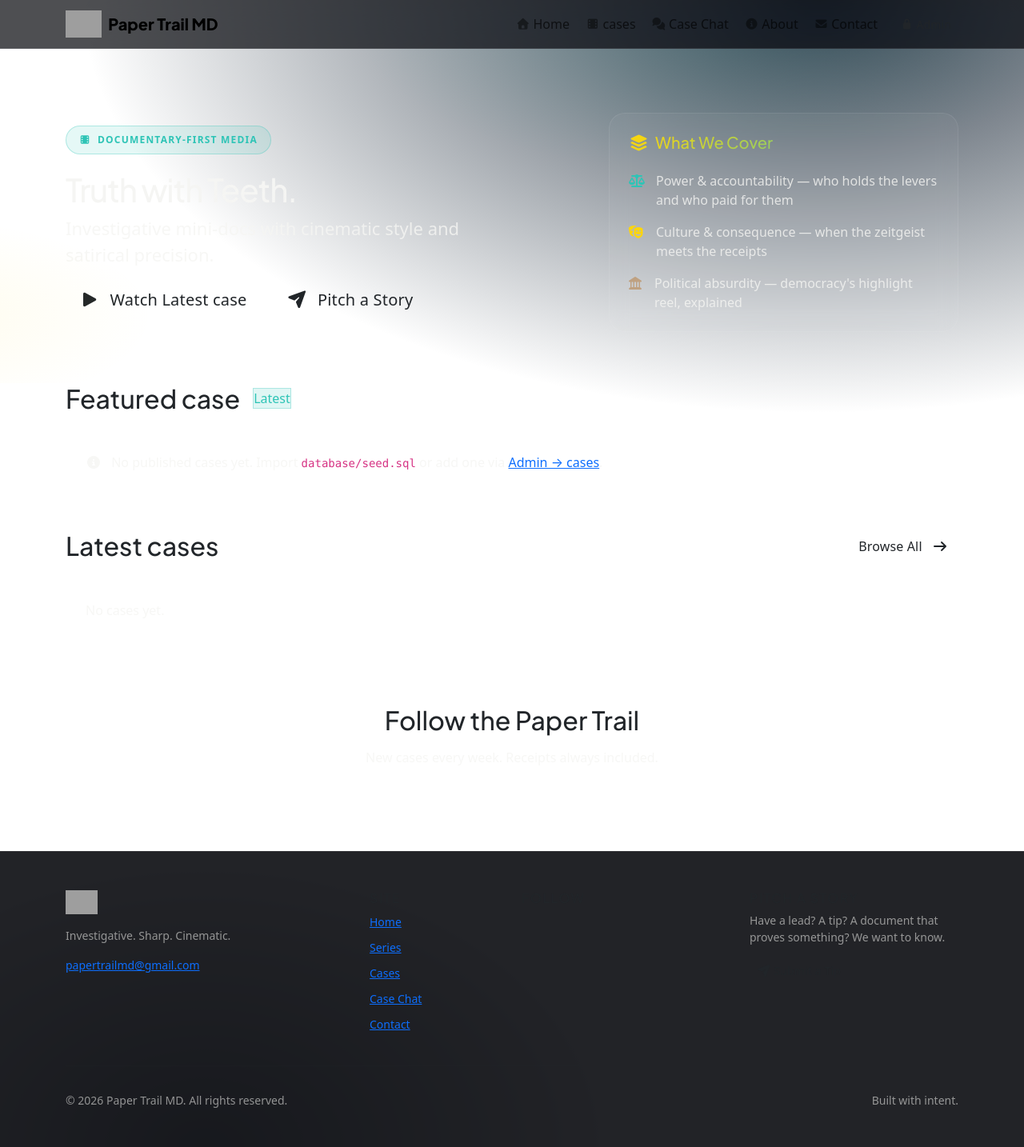
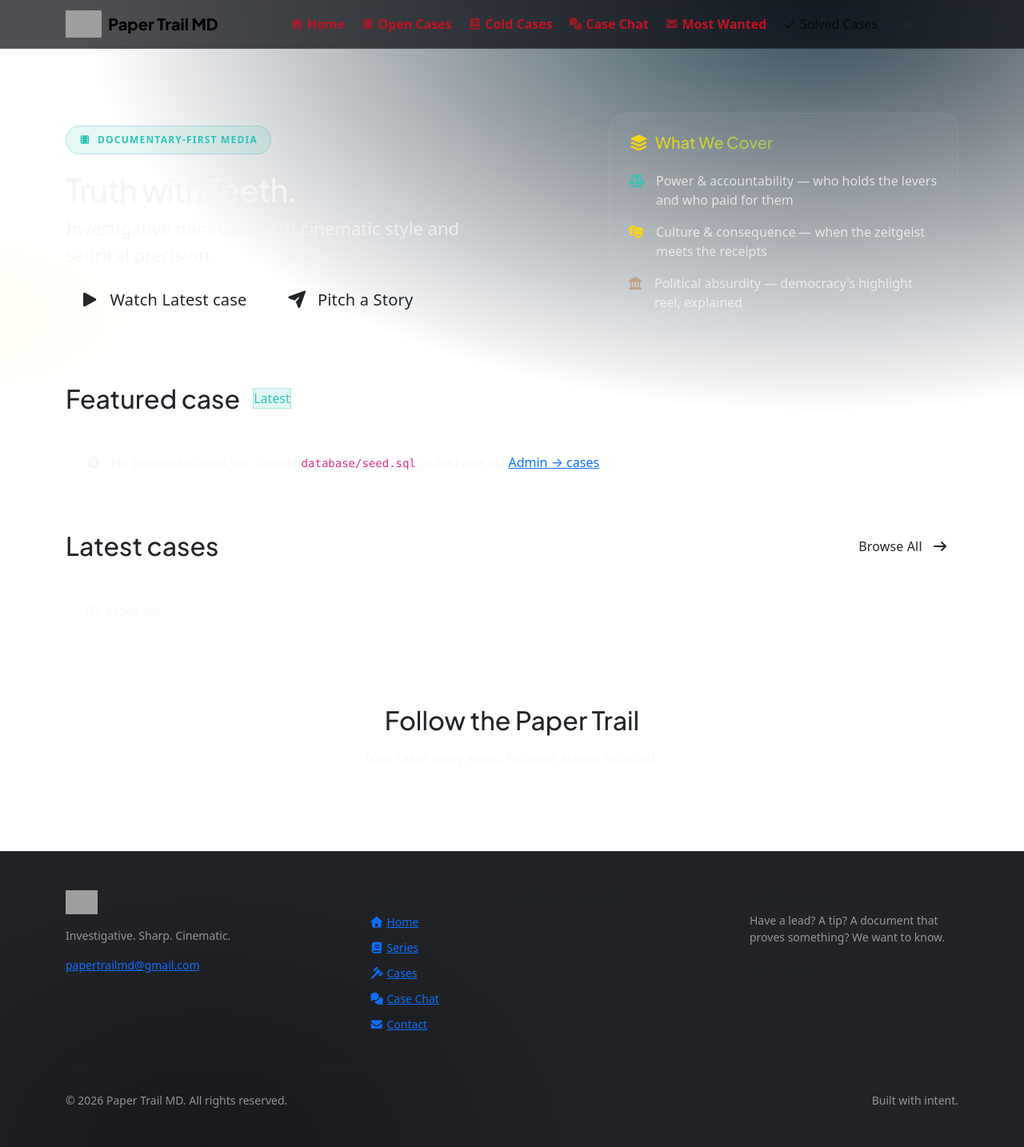
Before and after one commit to phreakin/ptmd, a PHP site: page / in a window 1280 px wide. Shown: the whole page at 80% size. Run offline with PHP 8.4, Linux system fonts and the light colour scheme; data that the repository does not hold is empty; some libraries are stand-ins or nearby versions; grey boxes are pictures that could not be loaded.

Commit message:
Header and footer changes

```diff
--- a/web/inc/footer.php
+++ b/web/inc/footer.php
@@ -34,17 +34,17 @@ $siteName = site_setting('site_name', 'Paper Trail MD');
             <div class="col-6 col-lg-2">
                 <h6 class="ptmd-footer-heading">Site</h6>
                 <ul class="list-unstyled ptmd-footer-links">
-                    <li><a href="/index.php">Home</a></li>
-                    <li><a href="/index.php?page=series">Series</a></li>
-                    <li><a href="/index.php?page=cases">Cases</a></li>
-                    <li><a href="/index.php?page=case-chat">Case Chat</a></li>
-                    <li><a href="/index.php?page=contact">Contact</a></li>
+                    <li><a href="/index.php"><i class="fa-solid fa-house me-1"></i>Home</a></li>
+                    <li><a href="/index.php?page=series"><i class="fa-solid fa-book me-1"></i>Series</a></li>
+                    <li><a href="/index.php?page=cases"><i class="fa-solid fa-gavel me-1"></i>Cases</a></li>
+                    <li><a href="/index.php?page=case-chat"><i class="fa-solid fa-comments me-1"></i>Case Chat</a></li>
+                    <li><a href="/index.php?page=contact"><i class="fa-solid fa-envelope me-1"></i>Contact</a></li>
                 </ul>
             </div>
 
             <!-- Social column -->
             <div class="col-6 col-lg-3">
-                <h6 class="ptmd-footer-heading">Follow</h6>
+                <h6 class="ptmd-footer-heading"><i class="fa-solid fa-share-nodes me-1"></i>Follow Us</h6>
                 <div class="d-flex flex-column gap-2 ptmd-footer-links">
                     <?php if (site_setting('social_youtube')): ?>
                         <a href="<?php ee(site_setting('social_youtube')); ?>" target="_blank" rel="noopener">
@@ -53,7 +53,7 @@ $siteName = site_setting('site_name', 'Paper Trail MD');
                     <?php endif; ?>
                     <?php if (site_setting('social_x')): ?>
                         <a href="<?php ee(site_setting('social_x')); ?>" target="_blank" rel="noopener">
-                            <i class="fa-brands fa-x-twitter me-2"></i>X / Twitter
+                            <i class="fa-brands fa-x-twitter me-2" style="color:var(--ptmd-x-blue)"></i>X (Twitter)
                         </a>
                     <?php endif; ?>
                     <?php if (site_setting('social_instagram')): ?>
@@ -76,7 +76,7 @@ $siteName = site_setting('site_name', 'Paper Trail MD');
 
             <!-- CTA column -->
             <div class="col-lg-3">
-                <h6 class="ptmd-footer-heading">Pitch a Story</h6>
+                <h6 class="ptmd-footer-heading">Submit a Tip</h6>
                 <p class="ptmd-muted small">
                     Have a lead? A tip? A document that proves something?
                     We want to know.
--- a/web/inc/header.php
+++ b/web/inc/header.php
@@ -38,28 +38,33 @@ $flash = pull_flash();
             <div class="collapse navbar-collapse" id="ptmdNav">
                 <ul class="navbar-nav ms-auto align-items-lg-center gap-1">
                     <li class="nav-item">
-                        <a class="nav-link" href="/index.php">
+                        <a class="nav-link" href="/index.php" style="color: var(--ptmd-red); font-weight: 700;">
                             <i class="fa-solid fa-house fa-sm me-1"></i>Home
                         </a>
                     </li>
                     <li class="nav-item">
-                        <a class="nav-link" href="/index.php?page=cases">
-                            <i class="fa-solid fa-film fa-sm me-1"></i>cases
+                        <a class="nav-link" href="/index.php?page=cases" style="color: var(--ptmd-red); font-weight: 700;">
+                            <i class="fa-solid fa-film fa-sm me-1"></i>Open Cases
                         </a>
                     </li>
                     <li class="nav-item">
-                        <a class="nav-link" href="/index.php?page=case-chat">
+                        <a class="nav-link" href="/index.php?page=cold-cases" style="color: var(--ptmd-red); font-weight: 700;">
+                            <i class="fa-solid fa-book fa-sm me-1"></i>Cold Cases
+                        </a>
+                    </li>
+                    <li class="nav-item">
+                        <a class="nav-link" href="/index.php?page=case-chat" style="color: var(--ptmd-red); font-weight: 700;">
                             <i class="fa-solid fa-comments fa-sm me-1"></i>Case Chat
                         </a>
                     </li>
                     <li class="nav-item">
-                        <a class="nav-link" href="/index.php?page=about">
-                            <i class="fa-solid fa-circle-info fa-sm me-1"></i>About
+                        <a class="nav-link" href="/index.php?page=most-wanted" style="color: var(--ptmd-red); font-weight: 700;">
+                            <i class="fa-solid fa-envelope fa-sm me-1"></i>Most Wanted
                         </a>
                     </li>
                     <li class="nav-item">
-                        <a class="nav-link" href="/index.php?page=contact">
-                            <i class="fa-solid fa-envelope fa-sm me-1"></i>Contact
+                        <a class="nav-link" href="/index.php?page=solved-cases">
+                            <i class="fa-solid fa-check fa-sm me-1"></i>Solved Cases
                         </a>
                     </li>
                     <li class="nav-item ms-lg-2">
```
